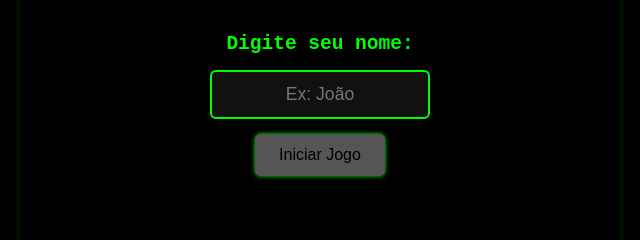
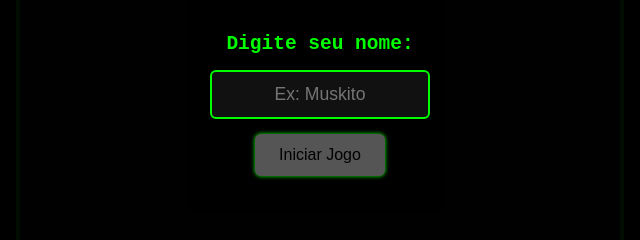
Before and after one commit to muskitoangolano/Jogo-da-minhokinha, a plain HTML site: page index.html in a window 1280 px wide. Shown: the part 296-536 px from the top of the page, 320-960 px from the left. Drawn offline with Linux system fonts and the light colour scheme; no server answers.

Commit message:
Update index.html

```diff
--- a/index.html
+++ b/index.html
@@ -12,7 +12,7 @@
 
   <div class="login-modal" id="loginModal">
     <h2>Digite seu nome:</h2>
-    <input type="text" id="usernameInput" class="login-input" placeholder="Ex: João" maxlength="20" />
+    <input type="text" id="usernameInput" class="login-input" placeholder="Ex: Muskito" maxlength="20" />
     <button class="login-btn" id="startGameBtn" disabled>Iniciar Jogo</button>
   </div>
 
```
